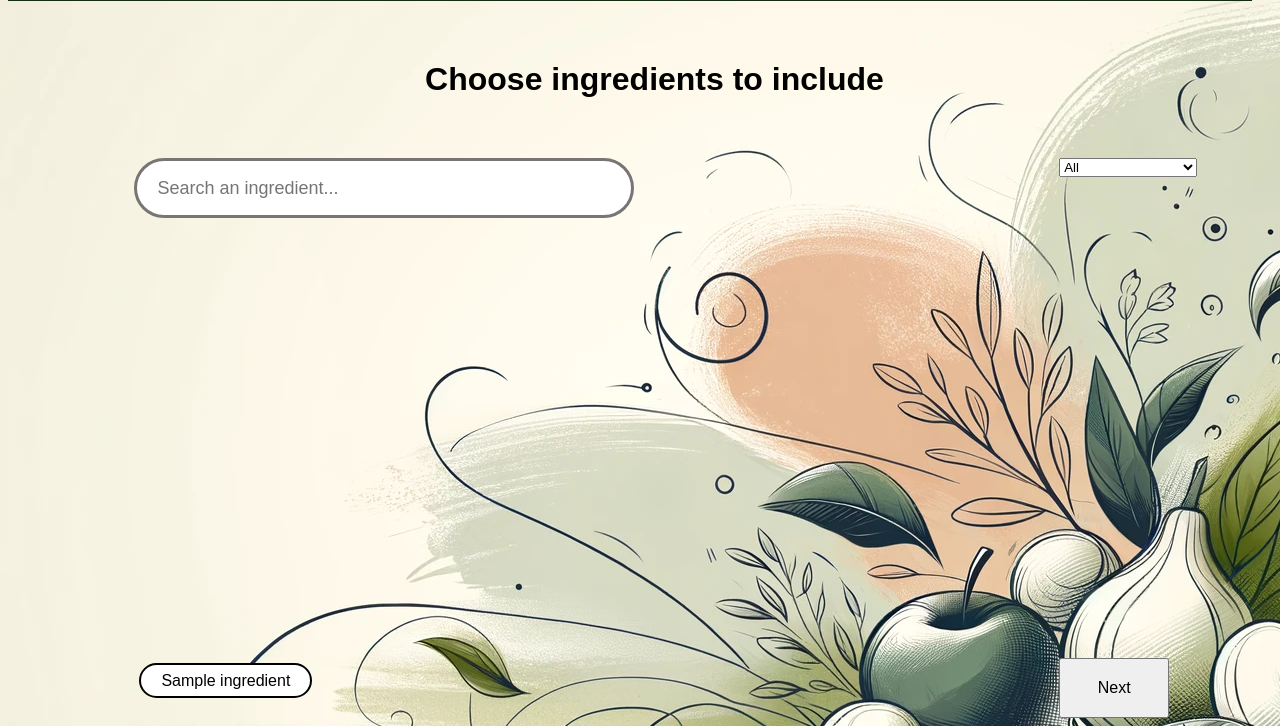
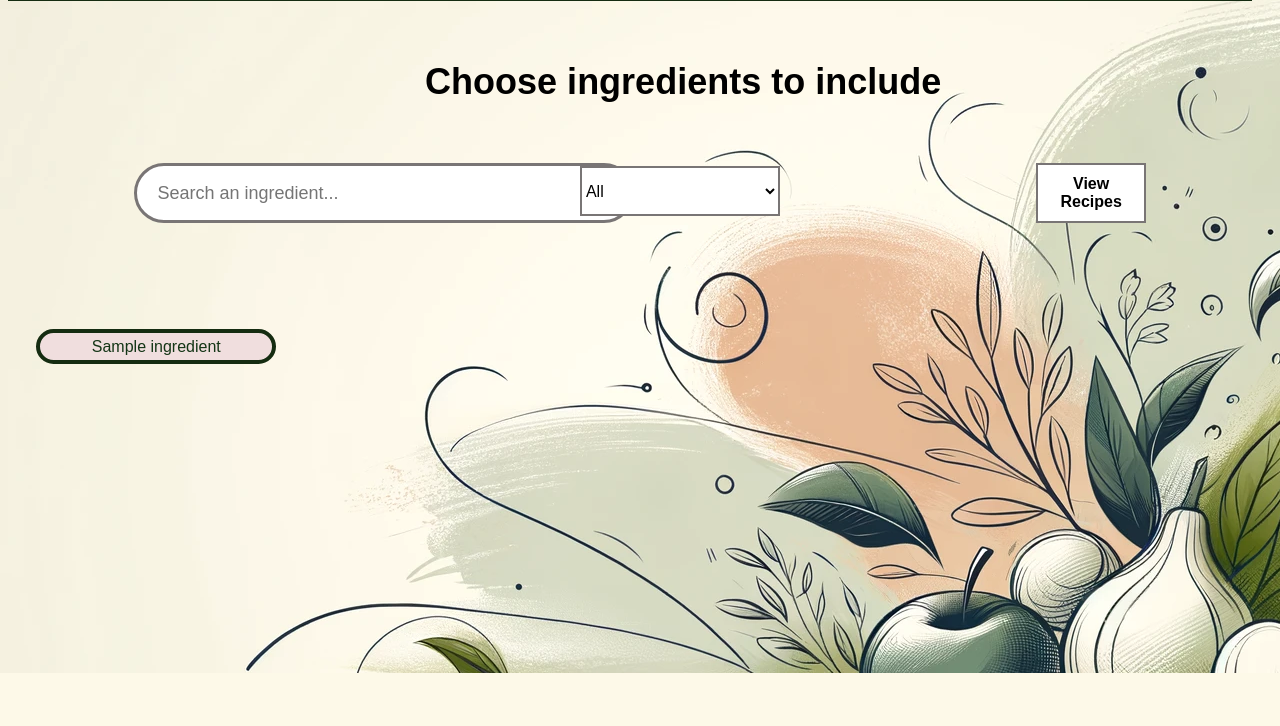
Before and after one commit to B-Vukajlovic/AvoSave-2023, a PHP site: page /IngredientPage.php in a window 1280 px wide. Shown: the part 127-853 px from the top of the page. After the commit the page ends 800 px from the top, so only its background shows below. Run offline with PHP 8.4, Linux system fonts and the light colour scheme; tables that the repository leaves empty or names only in its code hold one stand-in row (values such as "Sample post").

Commit message:
cleaned up with css

```diff
--- a/IngredientPage.php
+++ b/IngredientPage.php
@@ -7,7 +7,7 @@ $dbhost = "localhost";
 try{
     $pdo = new PDO("mysql:host =" . $dbhost . ";dbname=" . $dbname, $dbuser, $dbpass);
 } catch (PDOException $e){
-    echo "Database error occured: " . $e->getMessage();
+    echo "Database error occurred: " . $e->getMessage();
     exit();
 }
 
@@ -29,11 +29,11 @@ $ingredients = $pdo->query("SELECT Name, Type FROM Ingredient");
         <img src="/VIdeos/Logo-PhotoRoom(3).png" class="logo">
         <nav class="navbar">
             <ul id="pageNav">
-                <li class="pageTraversal" id="home"><a href="#">Home</a></li>
-                <li class="pageTraversal" id="search"><a href="#">Search</a></li>
+                <li class="pageTraversal" id="home"><a href="index.php">Home</a></li>
+                <li class="pageTraversal" id="search"><a href="recipe-overview.php">Search</a></li>
             </ul>
             <ul id="accountNav">
-                <li class="pageTraversal" id="login"><a href="#">Login</a></li>
+                <li class="pageTraversal" id="login"><a href="login.php">Login</a></li>
             </ul>
         </nav>
     </div>
@@ -42,12 +42,12 @@ $ingredients = $pdo->query("SELECT Name, Type FROM Ingredient");
         <h1>Choose ingredients to include</h1>
     </div>
 
-    <section class="tools">
+    <section class="filter">
         <div class="search-bar">
             <input type="text" id="ingredient-search" placeholder="Search an ingredient..." class="input-search-bar">
         </div>
         <div id="dropdown">
-            <select id="dropdown-content">
+            <select class="dropdown-menu" id="dropdown-content">
                 <option value="All">All</option>
                 <option value="Fruits">Fruits</option>
                 <option value="Vegetables">Vegetables</option>
@@ -59,19 +59,21 @@ $ingredients = $pdo->query("SELECT Name, Type FROM Ingredient");
                 <option value="Grains">Grains</option>
             </select>
         </div>
+        <div>
+             <form id="ingredient-form" action="recipe-overview.php" method="post">
+                <input type="hidden" id="selected-ingredients" name="selectedIngredients">
+                <button type="submit" class="next">View Recipes</button>
+            </form>
+        </div>
+    </section>
 
-        <div id="ingredients-container">
+    <section class="tools">
+        <div class="ingredients-container">
             <?php while ($row = $ingredients->fetch()) {
                 echo "<button class='ingredient-button' data-type='{$row['Type']}'>{$row['Name']}</button>";}
             ?>
         </div>
 
-        <div>
-            <form id="ingredient-form" action="recipe-overview.php" method="post">
-                <input type="hidden" id="selected-ingredients" name="selectedIngredients">
-                <button type="submit" class="next">Next</button>
-            </form>
-        </div>
     </section>
     <script src="ingredientpage-script.js"></script>
 </body>
--- a/ingredientpage-script.js
+++ b/ingredientpage-script.js
@@ -36,6 +36,7 @@ document.addEventListener('DOMContentLoaded', function() {
     // Search bar
     searchInput.addEventListener('input', function() {
         var searchText = this.value.toLowerCase();
+        dropdown.value = 'All';
 
         buttons.forEach(function(button) {
             var ingredientName = button.textContent.toLowerCase();
--- a/ingredientpage-style.css
+++ b/ingredientpage-style.css
@@ -1,4 +1,4 @@
-:root{
+:root {
     --background-clr: hsl(0, 100%, 100%);
     --txt-clr: hsl(110, 45%, 12%);
     --light-accent: hsl(130, 45%, 75%);
@@ -25,103 +25,74 @@
 }
 
 .ingredient-button{
-    border: 2px solid #000;
+    border: 4px solid   var(--txt-clr);
     padding: 4px 20px;
     border-radius: 20px;
-    min-width: 80px;
-    min-height: 35px;
+    width: 240px;
+    height: 35px;
     display: inline-block;
     text-align: center;
-    margin: 5px;
+    margin: 3px;
     font-size: medium;
-    background-color: white;
+    background-color: rgb(240, 222, 222);
+    color: #143516;
 }
 
 .ingredient-button:hover {
     background-color: #6ed472;
+    color: #000;
 }
 
 .ingredient-button.selected {
     background-color: #4CAF50;
+    color: #000;
 }
 
 .ingredient-button[style="display: none;"] {
     display: none;
 }
 
-.ingredients-container{
+.ingredients-container {
     display: grid;
-    grid-template-columns: auto auto auto auto auto;
-    gap: 10px;
-    width: 70%;
-    margin-left: 10%;
-    border-style: solid;
-    border-radius: 20px;
-    border-width: 5px;
-    border-color: #797575;
-    background-color: var(--light-accent);
+    grid-template-columns: auto auto auto auto auto auto;
+    gap: 10px;;
+    margin-top: 5%;
+    margin-left: 2%;
 }
 
-.tools{
+.filter {
     display: grid;
-    grid-template-columns: auto auto;
-    gap: 400px;
+    grid-template-columns: auto auto auto;
     margin-left: 10%;
 }
 
-.center{
+.body {
+    background-image: url(/VIdeos/background\(ingredients\).webp);
+}
+
+.center {
     width: 50%;
     margin: 60px;
     margin-left: 33%;
     font-family: Arial, Helvetica, sans-serif;
+    font-size: large;
 }
 
-.next{
+.next {
     width: 110px;
     height: 60px;
+    border: 2px solid #797575;
     align-self: center;
     font-size: medium;
+    font-family: Arial, Helvetica, sans-serif;
+    font-weight: bold;
+    background-color: white;
+    color: #000;
 }
 
-.dropbtn {
-    background-color: #04AA6D;
-    color: white;
-    padding: 16px;
-    font-size: 16px;
-    border: none;
-    cursor: pointer;
-}
-
-.dropdown {
-    position: relative;
-    display: inline-block;
-}
-
-.dropdown-content {
-    display: none;
-    position: absolute;
-    background-color: #f1f1f1;
-    box-shadow: 0px 8px 16px 0px rgba(0,0,0,0.2);
-    z-index: 1;
-}
-
-.dropdown:hover .dropdown-content {
-    display: block;
-}
-
-.dropdown-content a {
-    padding: 12px 16px;
-    text-decoration: none;
-    display: block;
-    color: black;
-}
-
-.dropdown-content a:hover {
-    background-color: #ddd;
-}
-
-.body{
-    background-image: url(/VIdeos/background\(ingredients\).webp);
+.next:hover {
+    background-color: #4CAF50;
+    color: #000;
 }
 
 .logoCombo {
@@ -179,3 +150,19 @@
 .pageTraversal:hover::after {
     width: 100%;
 }
+
+.dropdown-menu {
+    margin-left: -40%;
+    margin-top: 1%;
+    width: 200px;
+    height: 50px;
+    border: 2px solid #797575;
+    font-size: medium;
+    background-color: white;
+    color: #000000;
+}
+
+.dropdown-menu:hover {
+    background-color: rgb(240, 222, 222);
+    color: #143516;
+}
```
